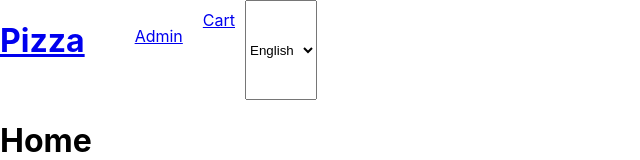
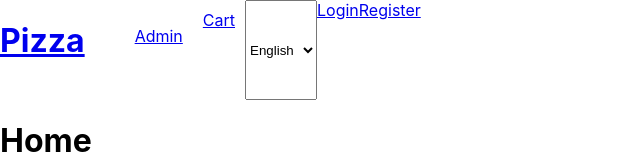
Before and after one commit to MedoviyKeksik/FoodOrder, a React (Create React App) app in the folder UI/: page / in a window 1280 px wide. Shown: the top 160 px of the page, without its empty margins (0-640 px from the left). Built offline with nearby package versions, Linux system fonts and the light colour scheme.

Commit message:
Try of implemention login manager

```diff
--- a/UI/src/components/header/Header.js
+++ b/UI/src/components/header/Header.js
@@ -5,6 +5,7 @@ import LocaleSwitcher from '../../containers/localeSwitcher/LocaleSwitcher';
 import Navbar from '../navbar/Navbar';
 import './Header.scss';
 import { FormattedMessage } from 'react-intl';
+import LoginManager from '../../containers/loginManager/LoginManager';
 
 function Header(props) {
     return (
@@ -17,7 +18,7 @@ function Header(props) {
                 <FormattedMessage defaultMessage="Cart" id="app.navbar.cart" />
             </Link></span>
             <LocaleSwitcher className="header__localeSwitcher" locale={store.getState().localizer.locale} />
-            {/* <LoginManager /> */}
+            <LoginManager />
         </header>
     );
 }
--- /dev/null
+++ b/UI/src/containers/loginManager/LoginManager.js
@@ -0,0 +1,49 @@
+import React from 'react';
+import { FormattedMessage } from 'react-intl';
+import { Link } from 'react-router-dom';
+import { store } from '../../store';
+import { loadLoclization } from '../localeSwitcher/actions';
+import { FOODORDER_LOGINMANAGER_HI, FOODORDER_LOGINMANAGER_LOGIN, FOODORDER_LOGINMANAGER_REGISTER } from './constants';
+import './LoginManager.scss';
+import localization from './messages';
+
+store.dispatch(loadLoclization(localization));
+
+class LoginManager extends React.Component {
+    constructor(props) {
+        super(props);
+
+        this.state = {
+            user: null
+        }
+    }
+
+    render() {
+        let content;
+        if (this.state.user == null) {
+            content = (
+                <>
+                    <Link to="/login"><FormattedMessage defaultMessage="Login" id={FOODORDER_LOGINMANAGER_LOGIN} /></Link>
+                    <Link to="/register"><FormattedMessage defaultMessage="Register" id={FOODORDER_LOGINMANAGER_REGISTER} /></Link>
+                </>
+            );
+        } else {
+            content = (
+                <>
+                    <span>
+                        <FormattedMessage defaultMessage="Hi, " id={FOODORDER_LOGINMANAGER_HI} />
+                        <Link to="/account"></Link>
+                    </span>
+                </>
+            );
+        }
+
+        return (
+            <div className="login-manager">
+                {content}
+            </div>
+        );
+    }
+}
+
+export default LoginManager;
--- /dev/null
+++ b/UI/src/containers/loginManager/constants.js
@@ -0,0 +1,7 @@
+export const FOODORDER_LOGINMANAGER_HI = 'FoodOrder.LoginManager.Hi';
+export const FOODORDER_LOGINMANAGER_LOGIN = 'FoodOrder.LoginManager.Login';
+export const FOODORDER_LOGINMANAGER_REGISTER = 'FoodOrder.LoginManager.Register';
+
+export const USER_LOGIN_REQUESTED = 'FoodOrder/LoginManager/USER_LOGIN_REQUESTED';
+export const USER_LOGIN_SUCCEED = 'FoodOrder/LoginManager/USER_LOGIN_SUCCEED';
+export const USER_LOGIN_FAILED = 'FoodOrder/LoginManager/USER_LOGIN_FAILED';
--- /dev/null
+++ b/UI/src/containers/loginManager/messages.js
@@ -0,0 +1,15 @@
+import { FOODORDER_LOGINMANAGER_HI, FOODORDER_LOGINMANAGER_LOGIN, FOODORDER_LOGINMANAGER_REGISTER } from "./constants";
+
+export const en = {
+    [FOODORDER_LOGINMANAGER_HI]: 'Hi, ',
+    [FOODORDER_LOGINMANAGER_LOGIN]: 'Login',
+    [FOODORDER_LOGINMANAGER_REGISTER]: 'Register'
+}
+
+export const ru = {
+    [FOODORDER_LOGINMANAGER_HI]: 'Привет, ',
+    [FOODORDER_LOGINMANAGER_LOGIN]: 'Войти',
+    [FOODORDER_LOGINMANAGER_REGISTER]: 'Зарегистрироваться'
+}
+
+export default {en, ru};
```
Also changed, not shown: UI/src/lang/en.json (deleted, +0 -8 lines), UI/src/lang/ru.json (deleted, +0 -8 lines), UI/src/containers/loginManager/LoginManager.scss (added), UI/src/containers/loginManager/actions.js (added), UI/src/containers/loginManager/reducer.js (added), UI/src/containers/loginManager/saga.js (added).
